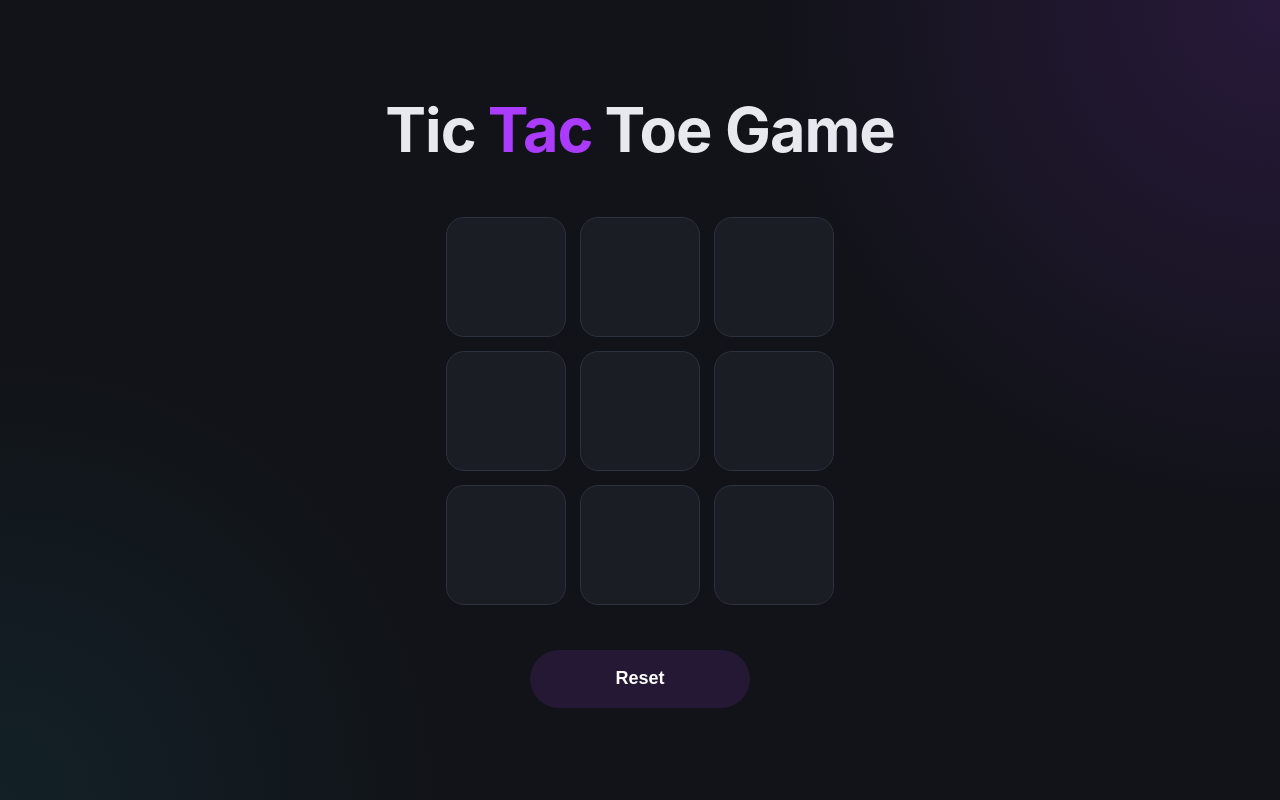
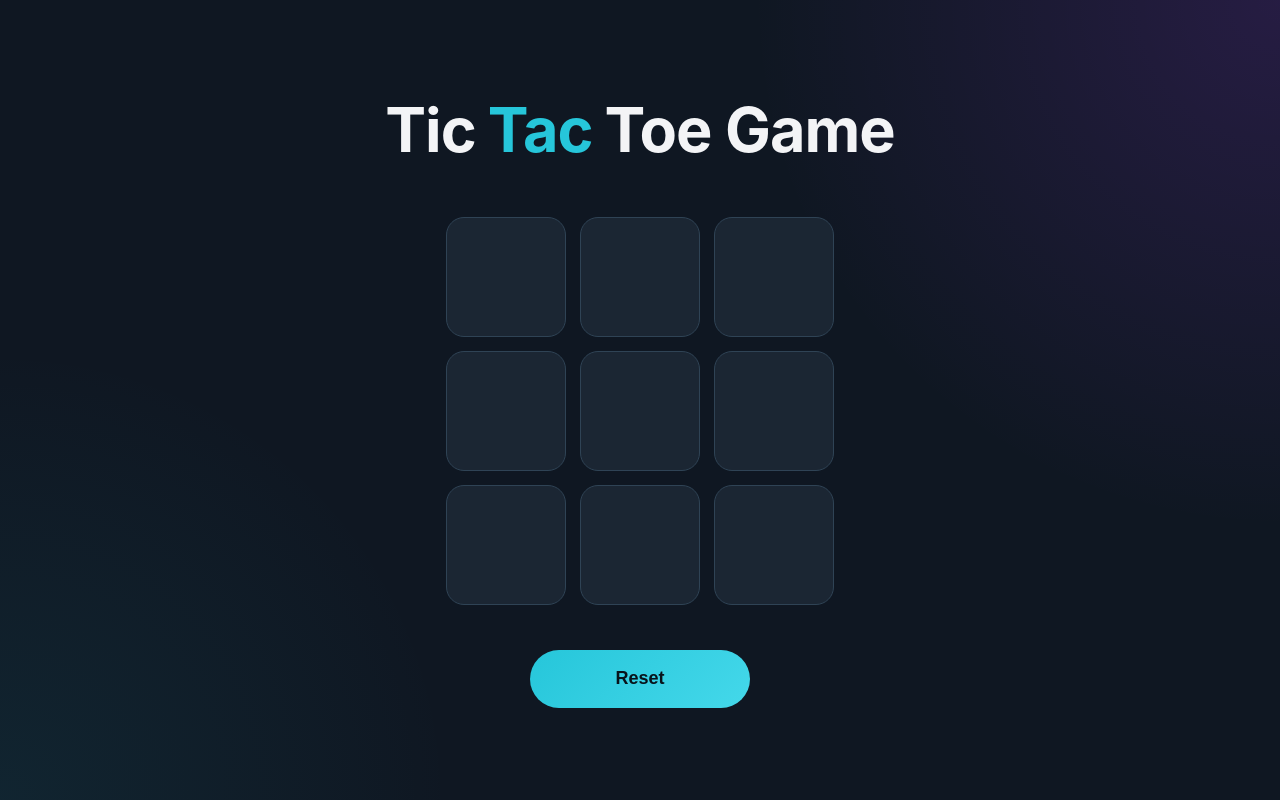
Before and after one commit to Ayman-Kz25/Tic-Tac-Toe-Game, a React (Vite) app: page / in a window 1280 px wide. Built offline with nearby package versions, Linux system fonts and the light colour scheme.

Commit message:
improve code and css

```diff
--- a/src/components/TicTacToe.jsx
+++ b/src/components/TicTacToe.jsx
@@ -65,12 +65,11 @@ const TicTacToe = () => {
           <div className="result">
             Congratulations{" "}
             {winner === "o" ? (
-              <Circle className="circle-icon" size={48} />
+              <Circle className="circle-icon" size={54} />
             ) : (
-              <X className="cross-icon" size={46} />
+              <X className="cross-icon" size={54} />
             )}
-            {" "}
-            <span>Wins</span>
+            {" "}Wins
           </div>
         ) : draw ? (
           "It's a Draw!"
--- a/src/index.css
+++ b/src/index.css
@@ -1,23 +1,24 @@
 :root {
   /* Colors */
-  --bg: #111318;
-  --surface: #1a1d24;
-  --surface-hover: #222732;
+  --bg: #0f1722;
+  --surface: #1b2633;
+  --surface-hover: #243342;
 
-  --text: #e8e9ee;
-  --text-muted: #a4acbb;
+  --text: #f3f4f6;
+  --text-muted: #9ca7b7;
 
-  --border: #2b313d;
+  --border: #2f4355;
 
-  --accent: #aa3bff;
-  --accent-soft: rgba(170, 59, 255, .12);
+  --accent: #26c6da;
+  --accent-hover: #19b3c7;
+  --accent-soft: rgba(38, 198, 218, 0.15);
 
   --circle: #26c6da;
   --cross: #ff6b6b;
 
   --shadow:
-    0 15px 35px rgba(0,0,0,.35),
-    0 4px 12px rgba(0,0,0,.25);
+    0 18px 35px rgba(0, 0, 0, .35),
+    0 6px 15px rgba(0, 0, 0, .25);
 
   --radius: 18px;
 
@@ -178,10 +179,6 @@ body{
   border:none;
   border-radius:999px;
 
-  background:var(--accent-soft);
-
-  color:white;
-
   font-size:1rem;
   font-weight:600;
 
@@ -191,16 +188,28 @@ body{
     transform .2s,
     background .25s,
     box-shadow .25s;
+
+  background:linear-gradient(
+        135deg,
+        var(--accent),
+        #44d8ea
+    );
+
+    color:#08131a;
 }
 
 .reset-btn:hover{
 
-  background:var(--accent);
+    background:linear-gradient(
+        135deg,
+        var(--accent-hover),
+        var(--accent)
+    );
 
-  transform:translateY(-3px);
+    box-shadow:
+        0 12px 25px rgba(38,198,218,.35);
 
-  box-shadow:
-    0 12px 25px rgba(170,59,255,.35);
+    transform:translateY(-3px);
 }
 
 .reset-btn:active{
```
